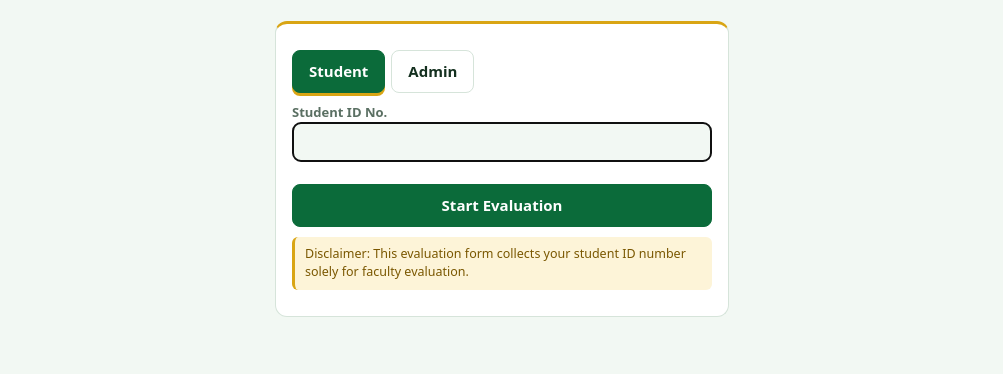
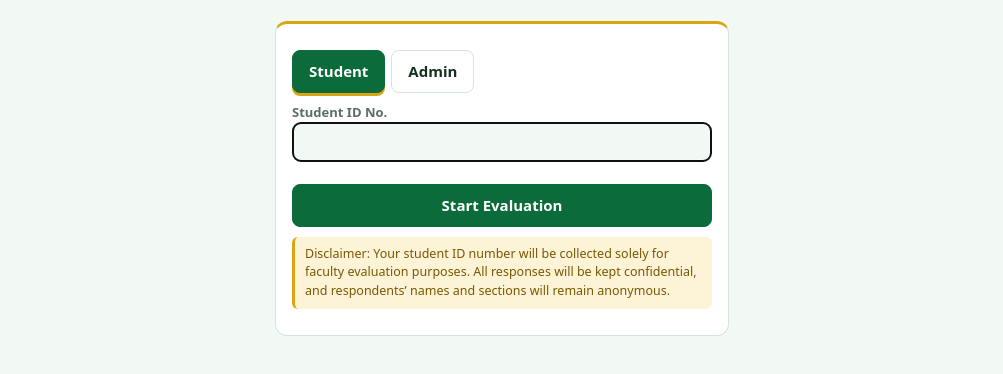
Before and after one commit to wgalgo-beep/FACULTYEVALUATION, a website: page public/index.html in a window 1280 px wide. Shown: the part 120-494 px from the top of the page, without its empty margins (138-1141 px from the left). Drawn offline with Linux system fonts and the light colour scheme.

Commit message:
Update index.html

```diff
--- a/public/index.html
+++ b/public/index.html
@@ -73,7 +73,7 @@ const tn=id=>(D.teachers.find(t=>t.id==id)||{name:"(removed teacher)"}).name;
 
 function render(){const a=$("app");
  if(S.v=="login"){a.innerHTML=`<div class="card" style="max-width:420px;margin:24px auto"><div class="tabs"><button class="${S.m=="student"?"on":""}" onclick="S.m='student';render()">Student</button><button class="${S.m=="admin"?"on":""}" onclick="S.m='admin';render()">Admin</button></div>
- <div id="le"></div><label>${S.m=="student"?"Student ID No.":"Admin password"}<input id="li" ${S.m=="admin"?'type="password"':''} onkeydown="if(event.key=='Enter')login()" autofocus></label><br><button class="b1" style="width:100%" onclick="login()">${S.m=="student"?"Start Evaluation":"Log in"}</button>${S.m=="admin"?'':'<p class="disc">Disclaimer: This evaluation form collects your student ID number solely for faculty evaluation.</p>'}</div>`;return}
+ <div id="le"></div><label>${S.m=="student"?"Student ID No.":"Admin password"}<input id="li" ${S.m=="admin"?'type="password"':''} onkeydown="if(event.key=='Enter')login()" autofocus></label><br><button class="b1" style="width:100%" onclick="login()">${S.m=="student"?"Start Evaluation":"Log in"}</button>${S.m=="admin"?'':'<p class="disc">Disclaimer: Your student ID number will be collected solely for faculty evaluation purposes. All responses will be kept confidential, and respondents’ names and sections will remain anonymous.</p>'}</div>`;return}
  if(S.v=="student"){a.innerHTML=`<div class="card row"><b>Student ID No.: ${esc(S.sid)}</b><button class="b2" onclick="logout()">Log out</button></div><div id="ev"></div>`;buildForm();return}
  const T=[["students","Students"],["teachers","Teachers & Subjects"],["search","Search"],["reports","Reports"],["ranking","🏆 Ranking"],["settings","Settings"]];
  a.innerHTML=`<div class="np"><div class="row"><b>Administrator</b><button class="b2" onclick="logout()">Log out</button></div><div class="tabs">${T.map(t=>`<button class="${S.tab==t[0]?"on":""}" onclick="go('${t[0]}')">${t[1]}</button>`).join("")}</div></div><div id="tb"></div>`;
```
